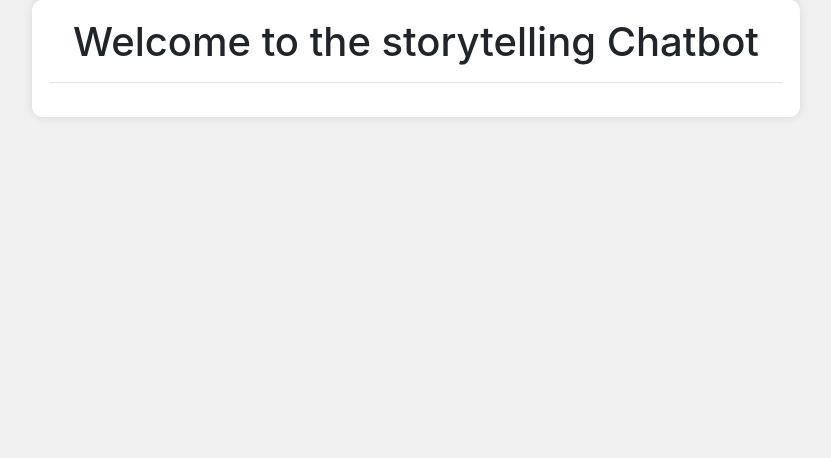
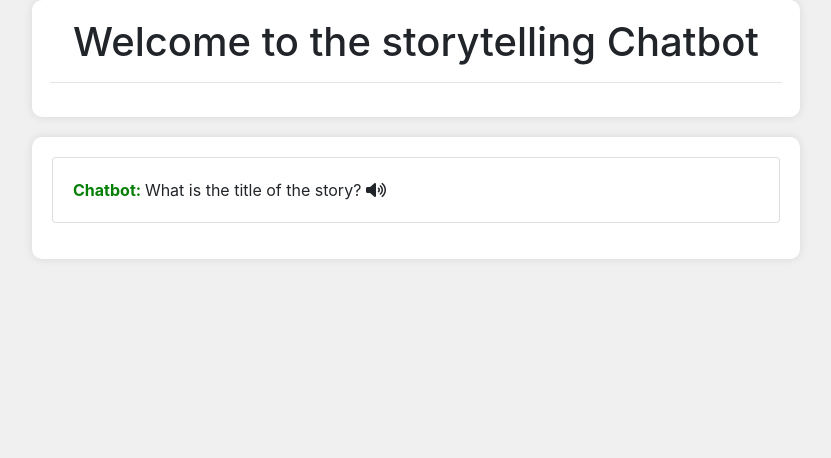
Before and after one commit to RTangWu/StorytellingChatbot, a Flask app: page / in a window 1280 px wide. Shown: the top 458 px of the page, without its empty margins (224-1055 px from the left). Run offline with Flask 3, Linux system fonts and the light colour scheme; some libraries are stand-ins or nearby versions.

Commit message:
final version

```diff
--- a/app.py
+++ b/app.py
@@ -2,93 +2,96 @@ from flask import Flask, render_template, request
 from better_profanity import profanity
 import requests
 import re
-import random
 
 app = Flask(__name__)
 
 API_URL = "https://api-inference.huggingface.co/models/openchat/openchat-3.5-0106"
 headers = {"Authorization": "Bearer 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"}
 
+questions = [
+    "What is the title of the story?",
+    "Who is the main character of the story?",
+    "What type of story would you like (e.g., adventure, romantic, mystery)?"
+]
+
+answers = []
+
 def query_model(prompt):
     payload = {"inputs": prompt}
     response = requests.post(API_URL, headers=headers, json=payload)
     return response.json()
 
+def generate_prompt(answers):
+    title, character, story_type = answers['title'], answers['character'], answers['story_type']
+    return f"Tell me the {story_type} story titled '{title}' about {character}."
 
-def generate_prompt(user_input):
-    prompt_templates = [
-        "Tell me a {} story about {} and {}.",
-        "I want to hear a {} story about {} and {}.",
-        "Can you tell me about a {} story related to {} and {}?"
-    ]
-
-    # Extract topic, character name, and story type from user input
-    topic_match = re.match(r'\b(?:tell me a|story about|related to)\s+(\w+)\b', user_input.lower())
-    character_match = re.match(r'\b(?:tell me a|story about|related to)\s+(\w+)\s+and\s+(\w+)\b', user_input.lower())
-    story_type_match = re.match(r'\b(?:tell me a|story about|related to)\s+(\w+)\s+(adventure|romantic|mystery)\b', user_input.lower())
-
-    if story_type_match:
-        topic = story_type_match.group(1)
-        story_type = story_type_match.group(2)
-        prompt = random.choice(prompt_templates).format(story_type, topic, "someone")
-    elif character_match:
-        topic = character_match.group(1)
-        character = character_match.group(2)
-        prompt = f"Tell me a story about {topic} and {character}."
-    elif topic_match:
-        topic = topic_match.group(1)
-        prompt = random.choice(prompt_templates).format("interesting", topic, "someone")
-    else:
-        prompt = "Create me a story about " + user_input + "."
-
-    return prompt
-
-
+def is_chatbot_prompt(text):
+    return re.match(r"Tell me the '[a-zA-Z\s]+' story titled '[a-zA-Z\s]+' about '[a-zA-Z\s]+'", text.strip())
 
 @app.route("/", methods=["GET", "POST"])
 def chat():
+    global answers
+
     if request.method == "GET":
-        return render_template("index.html", chat_history=[])
+        answers = []
+        return render_template("index.html", chat_history=[], questions=questions, current_question=questions[0])
+
     elif request.method == "POST":
         user_input = request.form["user_input"].strip().lower()
-
-
-        if profanity.contains_profanity(user_input):
-            return render_template("index.html", chat_history=[], error_message="We don't accept inappropriate language. Please input again.")
-
         chat_history = []
-
 
         chat_history_str = request.form.getlist("chat_history")
         for entry in chat_history_str:
             speaker, text = entry.split(",", 1)
             chat_history.append({"speaker": speaker, "text": text})
 
+        if profanity.contains_profanity(user_input):
+            answers = []
+            return render_template("index.html", chat_history=[], questions=questions, error_message="We don't accept inappropriate language. Conversation reset. Please input again.")
+
         if user_input == 'quit':
-            return render_template("index.html", quit_msg="Chatbot: Goodbye!")
-
-        chat_history.append({"speaker": "user", "text": user_input})
+            answers = []
+            return render_template("index.html", chat_history=[], questions=questions, quit_msg="Goodbye!")
 
         if user_input == 'continue':
+            if len(answers) < len(questions):
+                error_message = "Can't generate the story without providing more details. Please answer all questions."
+                return render_template("index.html", chat_history=chat_history, questions=questions, error_message=error_message)
+
+            chat_history.append({"speaker": "user", "text": user_input})
             if len(chat_history) >= 2:
                 response = query_model(chat_history[-2]["text"])
                 generated_text = response[0]["generated_text"] if response else "I'm sorry, I couldn't generate a response."
-                next_part = generated_text[len(chat_history[-2]["text"]):].strip()
-                if next_part:
-                    chat_history.append({"speaker": "chatbot", "text": next_part})
-                return render_template("index.html", chat_history=chat_history)
+                # Remove the prompt from the generated text
+                generated_text = generated_text.replace(chat_history[-2]["text"], "").strip()
+                chat_history.append({"speaker": "chatbot", "text": generated_text})
+            return render_template("index.html", chat_history=chat_history, questions=questions)
+
+        if len(answers) < len(questions):
+            answers.append(user_input)
+            if len(answers) < len(questions):
+                current_question = questions[len(answers)]
+                chat_history.append({"speaker": "user", "text": user_input})
+                chat_history.append({"speaker": "chatbot", "text": current_question})
             else:
-                return render_template("index.html", chat_history=[{"speaker": "chatbot", "text": "There's no story to continue. Please start a story first."}])
+                prompt = generate_prompt({'title': answers[0], 'character': answers[1], 'story_type': answers[2]})
+                response = query_model(prompt)
+                generated_text = response[0]["generated_text"] if response else "I'm sorry, I couldn't generate a response."
+                generated_text = generated_text.replace(prompt, "").strip()
+                chat_history.append({"speaker": "user", "text": user_input})
+                chat_history.append({"speaker": "chatbot", "text": generated_text})
+        else:
+            if not is_chatbot_prompt(chat_history[-1]["text"]):
+                if user_input.lower() == 'continue':
+                    chat_history.append({"speaker": "user", "text": user_input})
+                else:
+                    answers = []
+                    return render_template("index.html", chat_history=[], questions=questions, error_message="Invalid input. Conversation reset.")
 
-        else:
+        chat_history_display = [entry for entry in chat_history if entry['speaker'] == 'user' or not is_chatbot_prompt(entry['text'])]
 
-            prompt = generate_prompt(user_input)
-            response = query_model(prompt)
-            generated_text = response[0]["generated_text"] if response else "I'm sorry, I couldn't generate a response."
-            if not user_input.startswith("tell me a story about "):
-                generated_text = generated_text[len(prompt):].strip()
-            chat_history.append({"speaker": "chatbot", "text": generated_text})
-            return render_template("index.html", chat_history=chat_history)
+        return render_template("index.html", chat_history=chat_history_display, questions=questions)
+
 
 if __name__ == "__main__":
     app.run(debug=True)
--- a/static/style.css
+++ b/static/style.css
@@ -24,8 +24,6 @@ body {
     border-radius: 10px;
     box-shadow: 0 0 10px rgba(0, 0, 0, 0.1);
     margin-bottom: 120px;
-    display: flex;
-    flex-direction: column;
     align-items: center;
 }
 
@@ -54,9 +52,8 @@ body {
 }
 
 .card {
-    display: flex;
-    flex-direction: column;
-    justify-content: flex-start;
+
+    min-width: 100%;
 }
 
 .card-body {
--- a/templates/index.html
+++ b/templates/index.html
@@ -11,10 +11,6 @@
 </head>
 <body>
 
-
-
-
-
     <div class="heading-container custom-width">
         <div class="row justify-content-between align-items-center">
             <div class="col">
@@ -23,6 +19,21 @@
             </div>
         </div>
     </div>
+    {% if quit_msg %}
+    <div class="quit-msg-container custom-width">
+        <div id="quit-msg" class="mt-4 alert alert-danger">
+            {{ quit_msg }}
+        </div>
+    </div>
+    {% endif %}
+
+    {% if error_message %}
+    <div class="error-message-container custom-width">
+        <div id="error-msg" class="mt-4 alert alert-danger">
+            {{ error_message }}
+        </div>
+    </div>
+    {% endif %}
 
     <div id="guidePopup" class="popup-form">
         <div class="popup-content">
@@ -30,22 +41,16 @@
             <h5>Guide: How to Use the Storytelling Chatbot</h5>
             <p>Welcome to the Storytelling Chatbot! Here's a step-by-step guide on how to use it:</p>
             <ol>
-                <li>Type your message or query in the input field labeled "Chat to storytelling chatbot here...".</li>
+                <li>Type your message or query in the input field labelled "Chat to storytelling chatbot here...".</li>
                 <li>Press the "Send" button to submit your message to the chatbot.</li>
                 <li>Wait for the chatbot's response. It will provide you with a story or answer based on your input.</li>
-                <li>If you want to exit the chat at any time, simply type "quit" and press send. The chatbot will bid you farewell.</li>
+                <li>If you want to exit the chat anytime, type "quit" and press send. The chatbot will bid you farewell.</li>
                 <li>If the chatbot provides a partial story and prompts you to continue, type "continue" and press send. The chatbot will generate the next part of the story.</li>
-                <li>To guide the story, use phrases like "tell me a story about [topic]" or "story about [topic]". The chatbot will ask for further details to tailor the story.</li>
-                <li><strong>Customized Stories:</strong> When you provide both a topic, a character name and kind of story, the chatbot creates a story that incorporates both. For example, typing "dog,Jason,romantic " will result will romantic story about dog(Jason).</li>
-                <li>Also the chatbot can do others which provide the topic and kind of story or just the topic name</li>
                 <li>Follow any additional instructions provided by the chatbot during the conversation, such as providing input for specific prompts or questions.</li>
                 <li>Enjoy the storytelling experience with the chatbot!</li>
             </ol>
         </div>
     </div>
-
-
-
 
     <div id="settingsPopup" class="popup-form">
         <div class="popup-content">
@@ -63,25 +68,34 @@
             </form>
         </div>
     </div>
-    {% if chat_history %}
+
+
     <div class="container custom-width">
         <div id="content">
+            <div class="card mb-3">
+                <div class="card-body">
+                    <strong class="text-light-green">Chatbot: </strong>
+                    <span class="text-to-speak">{{ questions[0] }}</span>
+                    <i class="click fas fa-volume-up speak-icon animate__animated animate__pulse" title="Read the text"></i>
+                </div>
+            </div>
             {% for item in chat_history %}
                 <div class="card mb-3 {% if item.speaker == 'user' %}text-right{% endif %} {% if item.speaker == 'user' %}bg-light{% endif %}">
                     <div class="card-body">
                         {% if item.speaker == 'user' %}
-                        {{ item.text }}<strong class="text-primary"> :You</strong>
+                            {{ item.text }}<strong class="text-primary"> :You</strong>
                         {% elif item.speaker == 'chatbot' %}
-                        <strong class="text-light-green">Chatbot: </strong>
-                        <span class="text-to-speak">{{ item.text }}</span>
-                        <i class="click fas fa-volume-up speak-icon animate__animated animate__pulse" title="Read the story"></i>
+                            <strong class="text-light-green">Chatbot: </strong>
+                            <span class="text-to-speak">{{ item.text }}</span>
+                            <i class="click fas fa-volume-up speak-icon animate__animated animate__pulse" title="Read the text"></i>
                         {% endif %}
                     </div>
                 </div>
             {% endfor %}
         </div>
     </div>
-    {% endif %}
+
+
     <form method="post" id="input-form" class="fixed-form custom-width">
         <div class="row justify-content-center">
             <div class="col-0" onmouseover="showClickMode()" style="padding-top: 6px;">
@@ -91,7 +105,7 @@
             </div>
             <div class="col-1" onmouseover="showClickMode()" style="padding-top: 6px;">
                 <div class="click">
-                    <i class="fas fa-question-circle" onclick="openGuidePopup()" style="color: #000000; font-size: 24px;" title="Guide"></i>
+                    <i class="fas fa-question-circle" onclick="openGuidePopup()" style="color: #000000; font-size: 24px;" title="Read Me!"></i>
                 </div>
             </div>
             <div class="col-9">
@@ -105,20 +119,8 @@
             <input type="hidden" name="chat_history" value="{{ item.speaker }},{{ item.text }}">
         {% endfor %}
     </form>
-    {% if error_message %}
-    <div class="error-message-container custom-width">
-        <div id="error-msg" class="mt-4 alert alert-danger">
-            {{ error_message }}
-        </div>
-    </div>
-    {% endif %}
-    {% if quit_msg %}
-    <div class="quit-msg-container custom-width">
-        <div id="quit-msg" class="mt-4 alert alert-danger">
-            {{ quit_msg }}
-        </div>
-    </div>
-    {% endif %}
+
+
     <script>
         function scrollToBottom() {
             window.scrollTo(0, document.body.scrollHeight);
```
